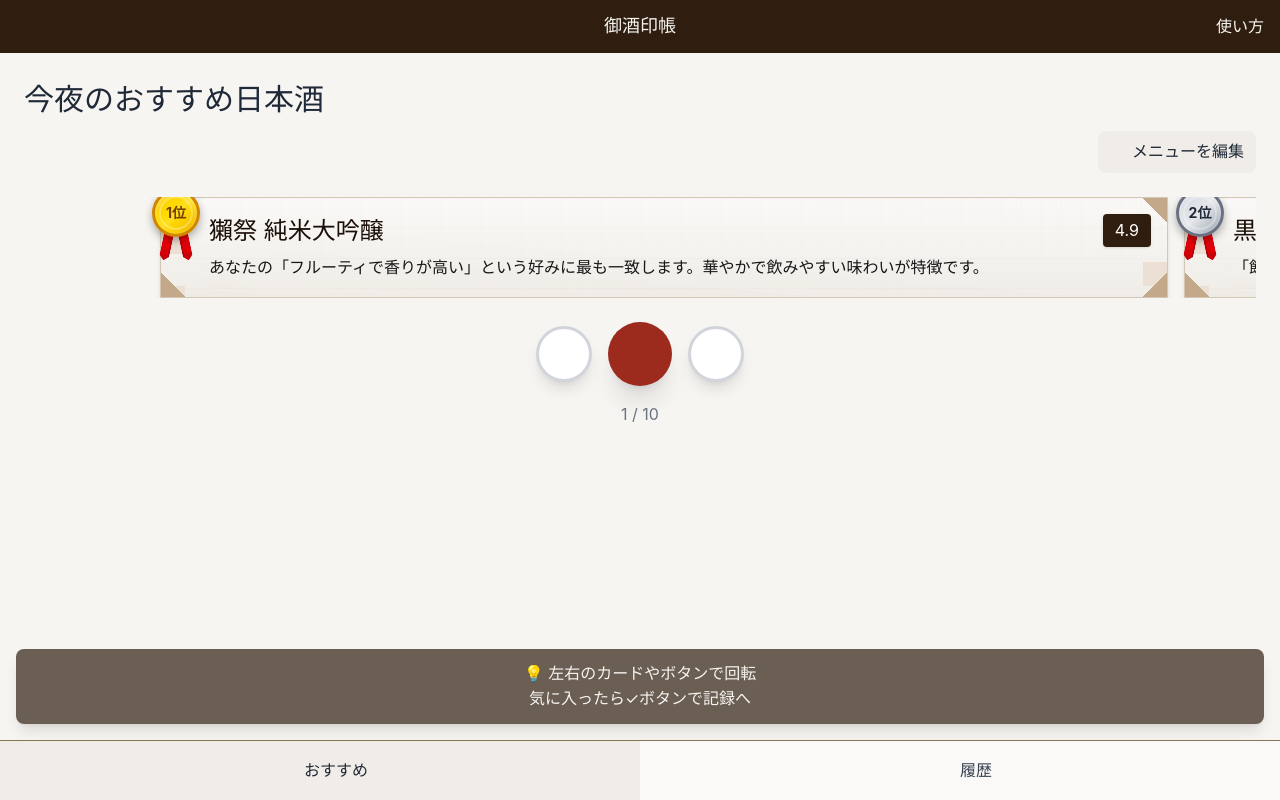
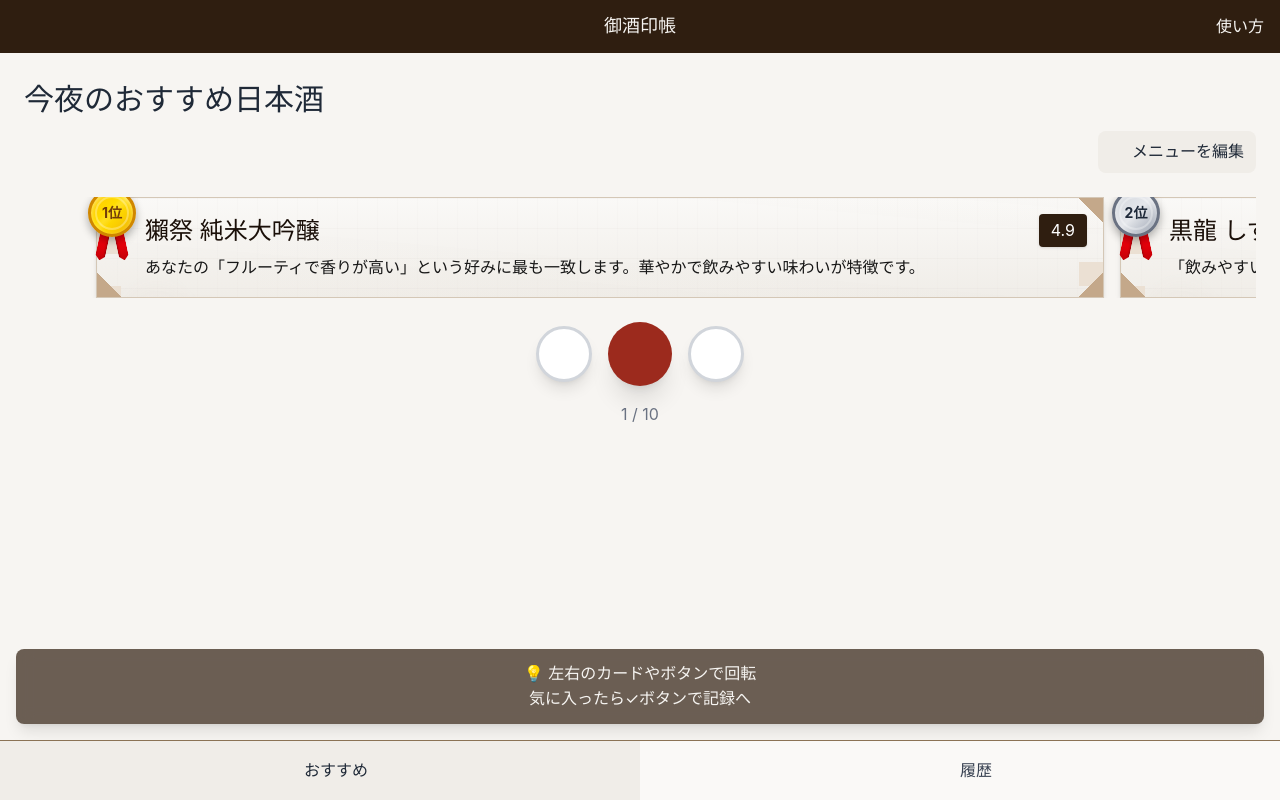
Before and after one commit to AutumnHackathon2025/sake-coordinator, a Next.js app in the folder nextjs/: page /recommendations in a window 1280 px wide. Built offline with nearby package versions, Linux system fonts and the light colour scheme; some icons are missing; a web font is replaced by a local one.

Commit message:
カルーセルにした

```diff
--- a/nextjs/src/app/recommendations/page.tsx
+++ b/nextjs/src/app/recommendations/page.tsx
@@ -90,7 +90,7 @@
                 <div
                   className="flex transition-transform duration-300 ease-out"
                   style={{
-                    transform: `translateX(calc(10vw - ${currentIndex * 80}vw))`,
+                    transform: `translateX(calc(50vw - 40vw - ${currentIndex * 80 + 5}vw))`,
                   }}
                 >
                   {recommendations.map((sake, index) => (
```
